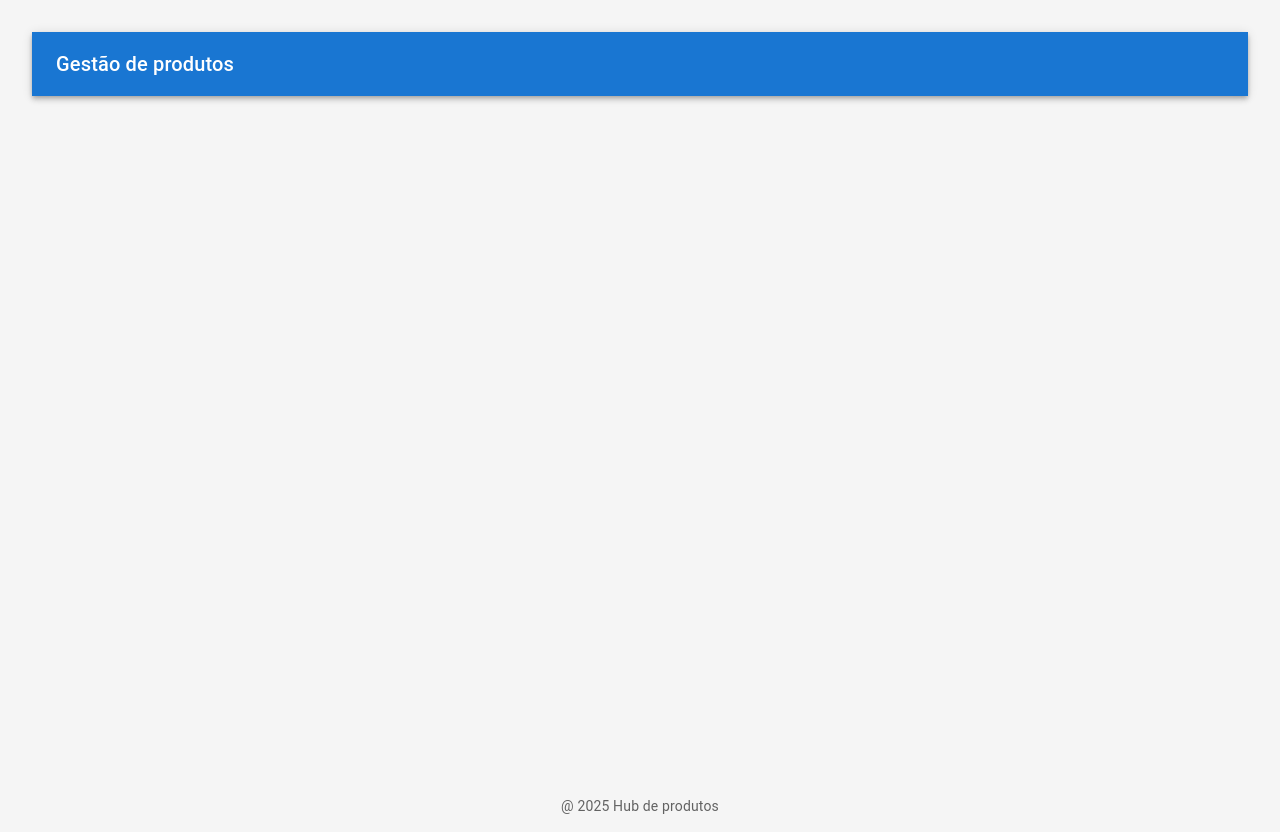
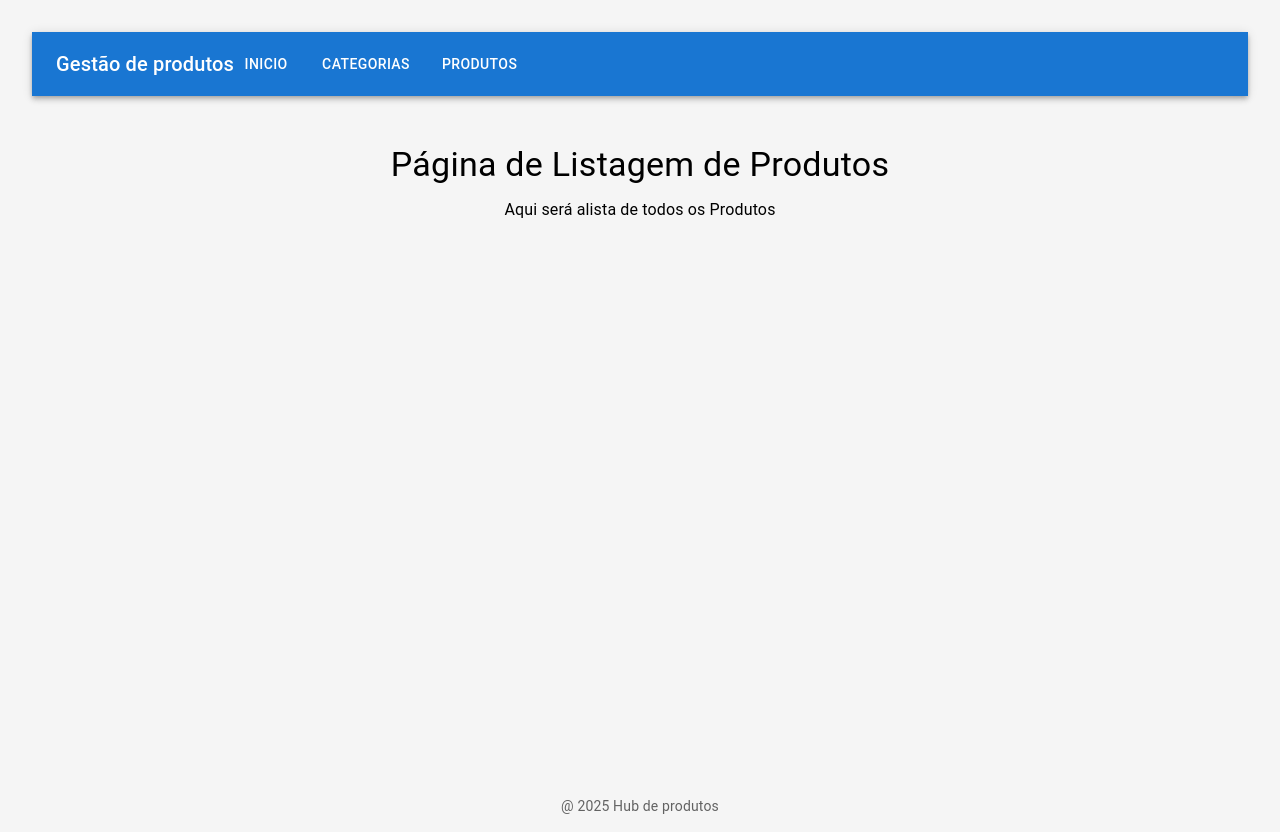
Before and after one commit to samuel-bot/produto-fullstack-3sipf, a React (Vite) app in the folder frontend/: page /produtos in a window 1280 px wide. Built offline with nearby package versions, Linux system fonts and the light colour scheme.

Commit message:
adicionando o navbar e listarProdutos

```diff
--- /dev/null
+++ b/frontend/src/Navbar/index.tsx
@@ -0,0 +1,20 @@
+import { Button, Box, Stack } from "@mui/material";
+import { Link } from "react-router-dom";
+
+export default function Navbar() {
+  return (
+    <Box sx={{ flexGrow: 1, display: "flex" }}>
+      <Stack direction="row" spacing={2}>
+        <Button color="inherit" component={Link} to="/">
+          Inicio
+        </Button>
+        <Button color="inherit" component={Link} to="/categorias">
+          Categorias
+        </Button>
+        <Button color="inherit" component={Link} to="/produtos">
+          Produtos
+        </Button>
+      </Stack>
+    </Box>
+  );
+}
--- a/frontend/src/components/Header/index.tsx
+++ b/frontend/src/components/Header/index.tsx
@@ -1,4 +1,5 @@
-import { AppBar, Toolbar, Typography } from "@mui/material";
+import { AppBar, Box, Toolbar, Typography } from "@mui/material";
+import Navbar from "../../Navbar";
 
 type Props = {
   title: string;
@@ -8,9 +9,16 @@
   return (
     <AppBar position="static">
       <Toolbar>
-        <Typography variant="h6" component="div">
+        <Typography
+          variant="h6"
+          noWrap
+          component="div"
+          sx={{ display: { xs: "none", sm: "block" } }}
+        >
           {title}
         </Typography>
+        <Box sx={{ flexGlow: 1 }} />
+        <Navbar />
       </Toolbar>
     </AppBar>
   );
--- /dev/null
+++ b/frontend/src/pages/produtos/listar-produtos/index.tsx
@@ -0,0 +1,14 @@
+import { Box, Typography } from "@mui/material";
+
+export default function ListarProdutos() {
+  return (
+    <Box sx={{ p: 4 }}>
+      <Typography variant="h4" component="h1" gutterBottom>
+        Página de Listagem de Produtos
+      </Typography>
+      <Typography variant="body1">
+        Aqui será alista de todos os Produtos
+      </Typography>
+    </Box>
+  );
+}
--- a/frontend/src/routes/index.tsx
+++ b/frontend/src/routes/index.tsx
@@ -1,5 +1,6 @@
 import { Route, Routes } from "react-router-dom";
 import ListarCategorias from "../pages/categorias/listar-categorias";
+import ListarProdutos from "../pages/produtos/listar-produtos";
 
 export default function AppRoutes() {
   return (
@@ -7,8 +8,8 @@
       {/* rota principal */}
 
       <Route path="/" element={<h1>Página Inicial</h1>}></Route>
-
       <Route path="/categorias" element={<ListarCategorias />} />
+      <Route path="/produtos" element={<ListarProdutos />} />
     </Routes>
   );
 }
```
